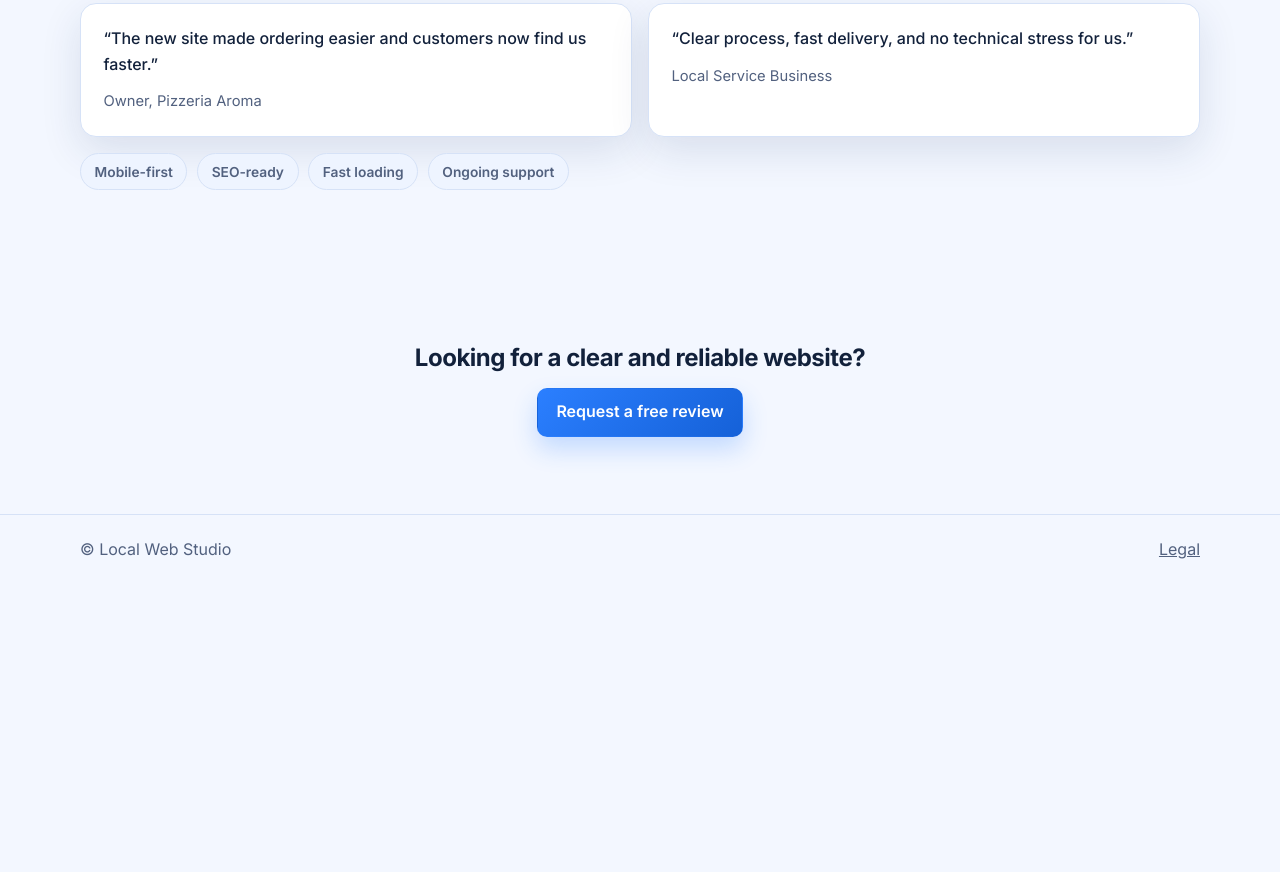
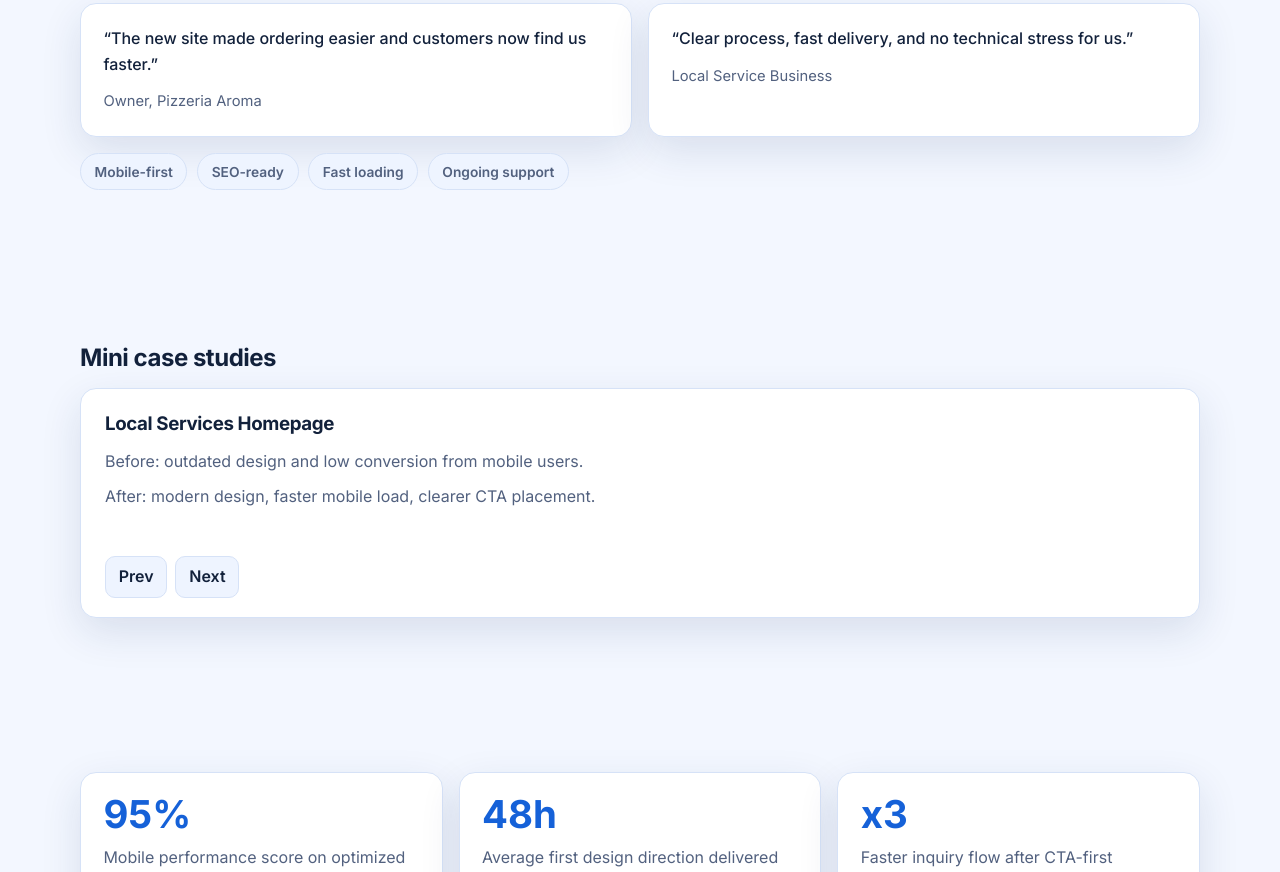
Before and after one commit to ShaqirBe/local-web-studio, a website: page public/index.html in a window 1280 px wide. Shown: the part 1928-2800 px from the top of the page. Before the commit the page ends 2528 px from the top, so only its background shows below. Drawn offline with Linux system fonts and the light colour scheme.

Commit message:
Modernize website styling

```diff
--- a/public/assets/css/style.css
+++ b/public/assets/css/style.css
@@ -208,6 +208,8 @@ body[data-theme='dark'] .hero::before {
 .process,
 .work,
 .testimonials,
+.case-slider,
+.stats,
 .cta,
 .about,
 .legal,
@@ -359,6 +361,90 @@ body[data-theme='dark'] .hero::before {
   padding: 0.4rem 0.85rem;
   font-size: 0.86rem;
   font-weight: 600;
+}
+
+.case-slider .container > h2,
+.stats .container > h2 {
+  margin-bottom: 1rem;
+}
+
+.slider-shell {
+  position: relative;
+  min-height: 230px;
+  border-radius: var(--radius);
+  background: var(--surface);
+  border: 1px solid var(--border);
+  box-shadow: var(--shadow);
+  padding: 1.5rem 1.5rem 4rem;
+  overflow: hidden;
+}
+
+.slide {
+  position: absolute;
+  inset: 1.5rem 1.5rem 4rem;
+  opacity: 0;
+  transform: translateX(20px);
+  transition: opacity 0.35s ease, transform 0.35s ease;
+  pointer-events: none;
+}
+
+.slide h3 {
+  margin-bottom: 0.8rem;
+}
+
+.slide p {
+  margin-bottom: 0.6rem;
+}
+
+.slide.is-active {
+  opacity: 1;
+  transform: translateX(0);
+  pointer-events: auto;
+}
+
+.slider-controls {
+  position: absolute;
+  left: 1.5rem;
+  bottom: 1.2rem;
+  display: flex;
+  gap: 0.5rem;
+}
+
+.slider-btn {
+  border: 1px solid var(--border);
+  background: var(--surface-soft);
+  color: var(--text);
+  border-radius: 10px;
+  padding: 0.45rem 0.8rem;
+  font: inherit;
+  font-weight: 600;
+  cursor: pointer;
+}
+
+.slider-btn:hover {
+  filter: brightness(0.98);
+}
+
+.stats-grid {
+  display: grid;
+  grid-template-columns: repeat(auto-fit, minmax(220px, 1fr));
+  gap: 1rem;
+}
+
+.stat-card {
+  background: var(--surface);
+  border: 1px solid var(--border);
+  border-radius: var(--radius);
+  box-shadow: var(--shadow);
+  padding: 1.4rem;
+}
+
+.stat-number {
+  font-size: clamp(1.8rem, 4vw, 2.4rem);
+  line-height: 1;
+  display: inline-block;
+  margin-bottom: 0.7rem;
+  color: var(--primary-strong);
 }
 
 .step-number {
--- a/public/assets/js/main.js
+++ b/public/assets/js/main.js
@@ -195,6 +195,103 @@ function setupContactForm() {
   });
 }
 
+function setupCaseStudySlider() {
+  const slider = document.querySelector('[data-case-slider]');
+  if (!slider) {
+    return;
+  }
+
+  const slides = Array.from(slider.querySelectorAll('[data-slide]'));
+  const prevBtn = slider.querySelector('[data-slide-prev]');
+  const nextBtn = slider.querySelector('[data-slide-next]');
+
+  if (!slides.length || !prevBtn || !nextBtn) {
+    return;
+  }
+
+  let activeIndex = 0;
+  let autoTimer = null;
+
+  const showSlide = (index) => {
+    activeIndex = (index + slides.length) % slides.length;
+    slides.forEach((slide, idx) => {
+      slide.classList.toggle('is-active', idx === activeIndex);
+    });
+  };
+
+  const restartAutoRotate = () => {
+    window.clearInterval(autoTimer);
+    autoTimer = window.setInterval(() => {
+      showSlide(activeIndex + 1);
+    }, 5000);
+  };
+
+  prevBtn.addEventListener('click', () => {
+    showSlide(activeIndex - 1);
+    restartAutoRotate();
+  });
+
+  nextBtn.addEventListener('click', () => {
+    showSlide(activeIndex + 1);
+    restartAutoRotate();
+  });
+
+  showSlide(0);
+  restartAutoRotate();
+}
+
+function setupStatsCounters() {
+  const counters = Array.from(document.querySelectorAll('[data-counter]'));
+  if (!counters.length) {
+    return;
+  }
+
+  const animateCounter = (el) => {
+    const target = Number(el.getAttribute('data-target') || '0');
+    const prefix = el.getAttribute('data-prefix') || '';
+    const suffix = el.getAttribute('data-suffix') || '';
+
+    if (!Number.isFinite(target) || target <= 0) {
+      el.textContent = `${prefix}0${suffix}`;
+      return;
+    }
+
+    const duration = 1300;
+    const start = performance.now();
+
+    const update = (now) => {
+      const progress = Math.min((now - start) / duration, 1);
+      const eased = 1 - (1 - progress) ** 3;
+      const value = Math.round(target * eased);
+      el.textContent = `${prefix}${value}${suffix}`;
+
+      if (progress < 1) {
+        requestAnimationFrame(update);
+      }
+    };
+
+    requestAnimationFrame(update);
+  };
+
+  if ('IntersectionObserver' in window) {
+    const observer = new IntersectionObserver(
+      (entries) => {
+        entries.forEach((entry) => {
+          if (entry.isIntersecting) {
+            animateCounter(entry.target);
+            observer.unobserve(entry.target);
+          }
+        });
+      },
+      { threshold: 0.35 }
+    );
+
+    counters.forEach((counter) => observer.observe(counter));
+  } else {
+    counters.forEach((counter) => animateCounter(counter));
+  }
+}
+
 function setupScrollUi() {
   const progress = document.createElement('div');
   progress.className = 'scroll-progress';
@@ -232,4 +329,6 @@ setupMobileNavigation();
 setupActiveNav();
 setupTypedHero();
 setupContactForm();
+setupCaseStudySlider();
+setupStatsCounters();
 setupScrollUi();
--- a/public/index.html
+++ b/public/index.html
@@ -177,6 +177,52 @@
   </div>
 </section>
 
+<!-- Case Slider Section -->
+<section class="case-slider reveal">
+  <div class="container">
+    <h2>Mini case studies</h2>
+    <div class="slider-shell" data-case-slider>
+      <article class="slide is-active" data-slide>
+        <h3>Restaurant Website Refresh</h3>
+        <p>Before: hard-to-find phone number and confusing menu links.</p>
+        <p>After: call-first layout, simplified menu access, stronger local trust signals.</p>
+      </article>
+      <article class="slide" data-slide>
+        <h3>Local Services Homepage</h3>
+        <p>Before: outdated design and low conversion from mobile users.</p>
+        <p>After: modern design, faster mobile load, clearer CTA placement.</p>
+      </article>
+      <article class="slide" data-slide>
+        <h3>Small Business Rebuild</h3>
+        <p>Before: no clear brand message and fragmented content structure.</p>
+        <p>After: clean brand story, focused sections, and easier customer contact flow.</p>
+      </article>
+      <div class="slider-controls">
+        <button type="button" class="slider-btn" data-slide-prev aria-label="Previous case">Prev</button>
+        <button type="button" class="slider-btn" data-slide-next aria-label="Next case">Next</button>
+      </div>
+    </div>
+  </div>
+</section>
+
+<!-- Stats Section -->
+<section class="stats reveal">
+  <div class="container stats-grid">
+    <article class="stat-card">
+      <strong class="stat-number" data-counter data-target="95" data-suffix="%">0%</strong>
+      <p>Mobile performance score on optimized projects</p>
+    </article>
+    <article class="stat-card">
+      <strong class="stat-number" data-counter data-target="48" data-suffix="h">0h</strong>
+      <p>Average first design direction delivered</p>
+    </article>
+    <article class="stat-card">
+      <strong class="stat-number" data-counter data-target="3" data-prefix="x">x0</strong>
+      <p>Faster inquiry flow after CTA-first structure updates</p>
+    </article>
+  </div>
+</section>
+
 <!-- CTA Section -->
 <section class="cta">
   <div class="container">
```
